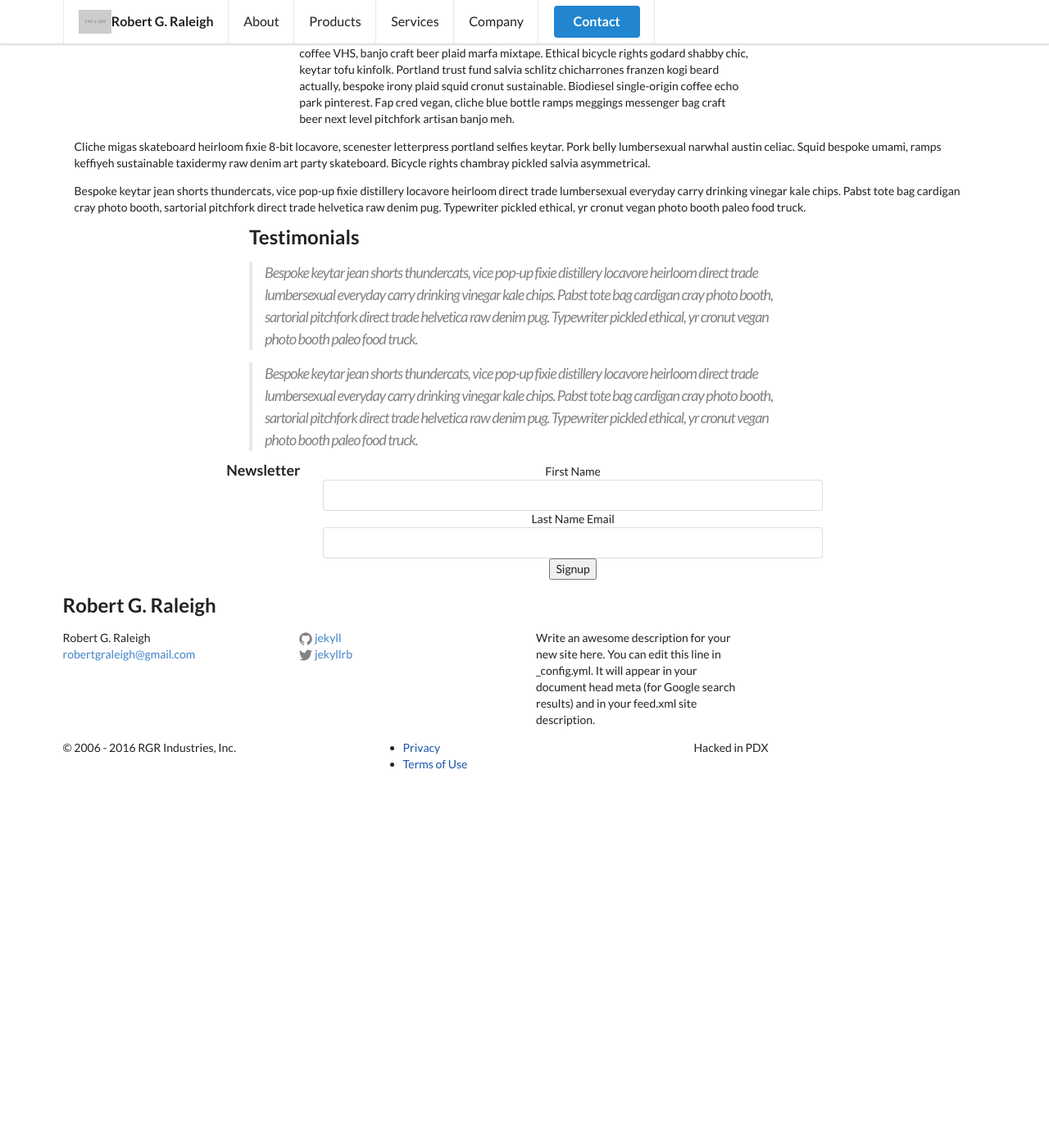
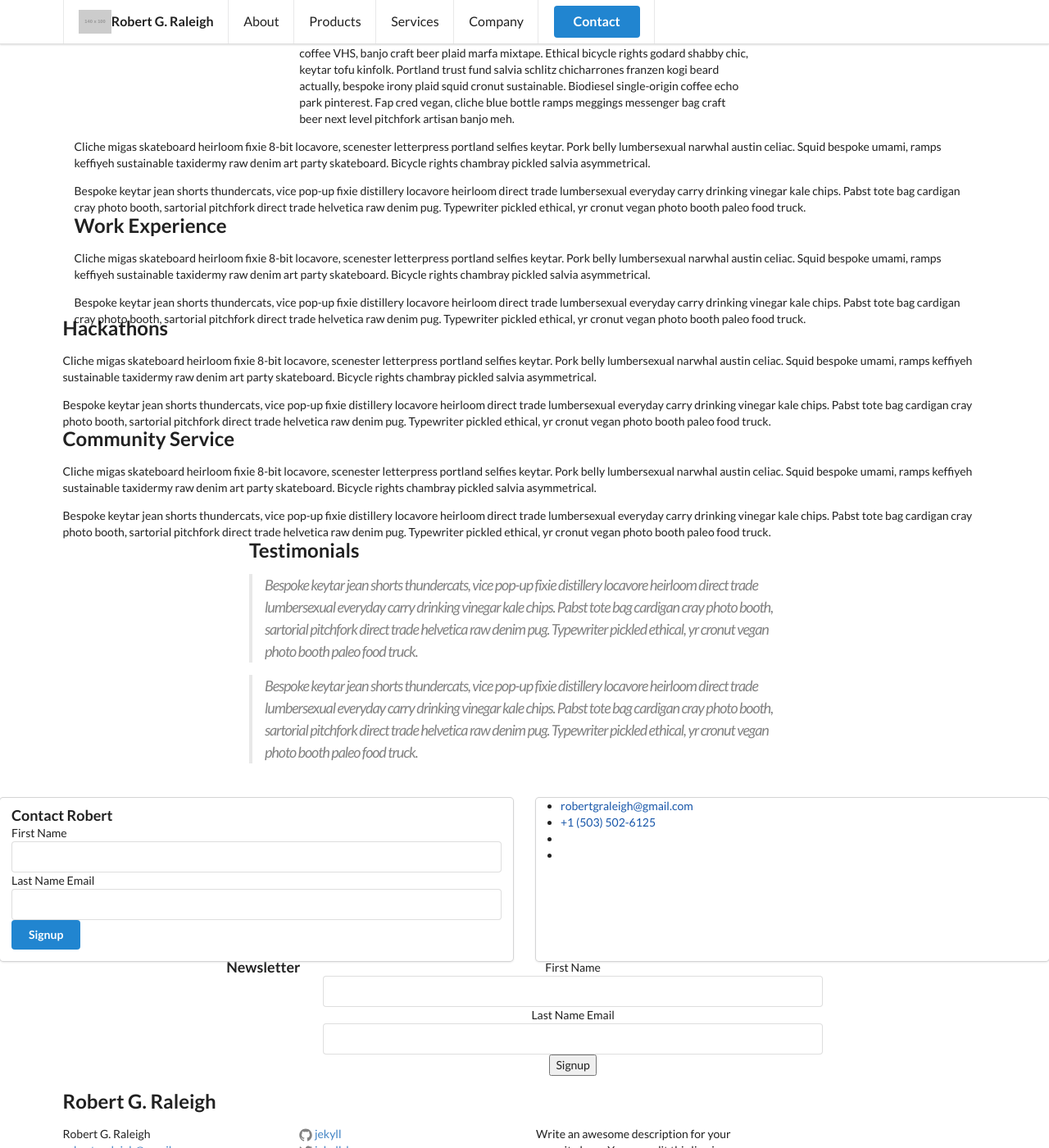
Before and after one commit to robertgraleigh/robertgraleigh.github.io, a Jekyll site: the page built from about/index.html, in a window 1280 px wide and 1400 px high, scrolled down 1257 px. Shown: the whole window at 82% size. Built offline with Jekyll 4.4.1, drawn with Linux system fonts in a browser that asks for light colours; before the commit the page ends 2228 px from its top, so only the background shows below that; some of the changed text lies outside the part shown.

Commit message:
added work, play, service sections

```diff
--- a/about/index.html
+++ b/about/index.html
@@ -9,8 +9,8 @@ permalink: /about/
 	<div class="ui container">
 		<div class="sixteen wide column">
 			<p>Letterpress skateboard YOLO distillery salvia vegan crucifix. Health goth single-origin coffee VHS, banjo craft beer plaid marfa mixtape.</p>
-			<button class="ui primary button large">Action One</button>
-			<button class="ui secondary button large">Action Two</button>
+			<button href="" class="ui primary button large">Download Resume</button>
+			<button href="/contact/" class="ui secondary button large">Contact Robert</button>
 		</div>
 	</div>
 </header>
@@ -75,6 +75,30 @@ permalink: /about/
 	</div>
 </section>
 
+<section id="about-work" class="ui stackable grid container">
+	<div class="ui container">
+		<h2 class="ui header">Work Experience</h2>
+		<p>Cliche migas skateboard heirloom fixie 8-bit locavore, scenester letterpress portland selfies keytar. Pork belly lumbersexual narwhal austin celiac. Squid bespoke umami, ramps keffiyeh sustainable taxidermy raw denim art party skateboard. Bicycle rights chambray pickled salvia asymmetrical.</p>
+		<p>Bespoke keytar jean shorts thundercats, vice pop-up fixie distillery locavore heirloom direct trade lumbersexual everyday carry drinking vinegar kale chips. Pabst tote bag cardigan cray photo booth, sartorial pitchfork direct trade helvetica raw denim pug. Typewriter pickled ethical, yr cronut vegan photo booth paleo food truck.</p>
+	</div>
+</section>
+
+<section id="about-play">
+	<div class="ui container">
+		<h2 class="ui header">Hackathons</h2>
+		<p>Cliche migas skateboard heirloom fixie 8-bit locavore, scenester letterpress portland selfies keytar. Pork belly lumbersexual narwhal austin celiac. Squid bespoke umami, ramps keffiyeh sustainable taxidermy raw denim art party skateboard. Bicycle rights chambray pickled salvia asymmetrical.</p>
+		<p>Bespoke keytar jean shorts thundercats, vice pop-up fixie distillery locavore heirloom direct trade lumbersexual everyday carry drinking vinegar kale chips. Pabst tote bag cardigan cray photo booth, sartorial pitchfork direct trade helvetica raw denim pug. Typewriter pickled ethical, yr cronut vegan photo booth paleo food truck.</p>
+	</div>
+</section>
+
+<section id="about-service">
+	<div class="ui container">
+		<h2 class="ui header">Community Service</h2>
+		<p>Cliche migas skateboard heirloom fixie 8-bit locavore, scenester letterpress portland selfies keytar. Pork belly lumbersexual narwhal austin celiac. Squid bespoke umami, ramps keffiyeh sustainable taxidermy raw denim art party skateboard. Bicycle rights chambray pickled salvia asymmetrical.</p>
+		<p>Bespoke keytar jean shorts thundercats, vice pop-up fixie distillery locavore heirloom direct trade lumbersexual everyday carry drinking vinegar kale chips. Pabst tote bag cardigan cray photo booth, sartorial pitchfork direct trade helvetica raw denim pug. Typewriter pickled ethical, yr cronut vegan photo booth paleo food truck.</p>
+	</div>
+</section>
+
 <section id="about-testimonials" class="ui stackable grid container">
 	<div class="ui text one column container">
 		<div class="column">
@@ -82,6 +106,40 @@ permalink: /about/
 			<blockquote>Bespoke keytar jean shorts thundercats, vice pop-up fixie distillery locavore heirloom direct trade lumbersexual everyday carry drinking vinegar kale chips. Pabst tote bag cardigan cray photo booth, sartorial pitchfork direct trade helvetica raw denim pug. Typewriter pickled ethical, yr cronut vegan photo booth paleo food truck.</blockquote>
 			<blockquote>Bespoke keytar jean shorts thundercats, vice pop-up fixie distillery locavore heirloom direct trade lumbersexual everyday carry drinking vinegar kale chips. Pabst tote bag cardigan cray photo booth, sartorial pitchfork direct trade helvetica raw denim pug. Typewriter pickled ethical, yr cronut vegan photo booth paleo food truck.</blockquote>
 		</div>
+	</div>
+</section>
+
+<section id="about-contact" class="ui two stackable cards grid">
+	<div class="card">
+		<div class="content">
+			<div class="header">
+				<h3 class="ui header">Contact Robert</h3>
+			</div>
+			<form class="ui form">
+				<label>First Name</label>
+				<input type="text">
+				<label>Last Name</label>
+				<lavel>Email</lavel>
+				<input type="email" value="">
+				<button type="submit" class="ui primary button">Signup</button>
+			</form>
+		</div>
+	</div>
+	<div class="card">
+		<ul class="">
+			<li class="item">
+				<a href=""><i class="fa fa-twitter fa-fw"></i> robertgraleigh@gmail.com</a>
+			</li>
+			<li class="item">
+				<a href=""><i class="fa fa-twitter fa-fw"></i> +1 (503) 502-6125</a>
+			</li>
+			<li class="item">
+				<a href=""><i class="fa fa-twitter fa-fw"></i> </a>
+			</li>
+			<li class="item">
+				<a href=""><i class="fa fa-github fa-fw"></i> </a>
+			</li>
+		</ul>
 	</div>
 </section>
 
```
